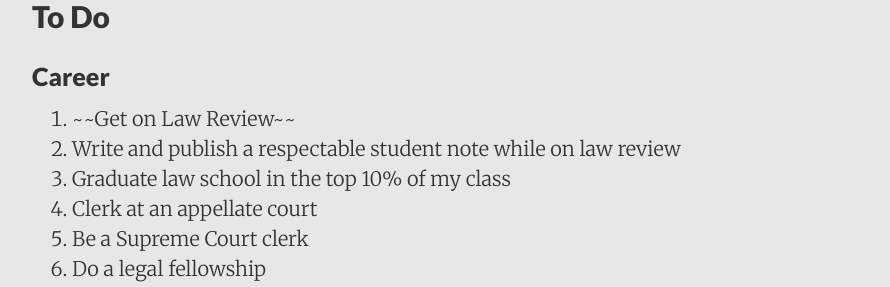
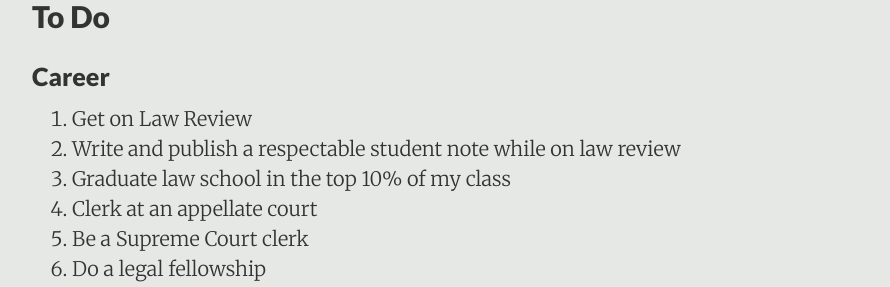
Before and after one commit to DestinyRoseMurphy/DestinyRoseMurphy.github.io, a Jekyll site: the page built from _posts/2019-12-31-100-Goals.md, in a window 1280 px wide and 900 px high, scrolled down 770 px. Shown: the part 154-441 px from the top of the window, without its empty margins (188-1078 px from the left). Built offline with Jekyll 4.4.1, drawn with Linux system fonts in a browser that asks for light colours.

Commit message:
Strikethrough didn't work

```diff
--- a/_posts/2019-12-31-100-Goals.md
+++ b/_posts/2019-12-31-100-Goals.md
@@ -20,7 +20,7 @@ A good friend of mine told me about this exercise while he was doing it, having
 <h2>To Do</h2>
 <h3>Career</h3>
 <ol>
-	<li>~~Get on Law Review~~</li>
+	<li>Get on Law Review</li>
 	<li>Write and publish a respectable student note while on law review</li>
 	<li>Graduate law school in the top 10% of my class</li>
 	<li>Clerk at an appellate court</li>
```
